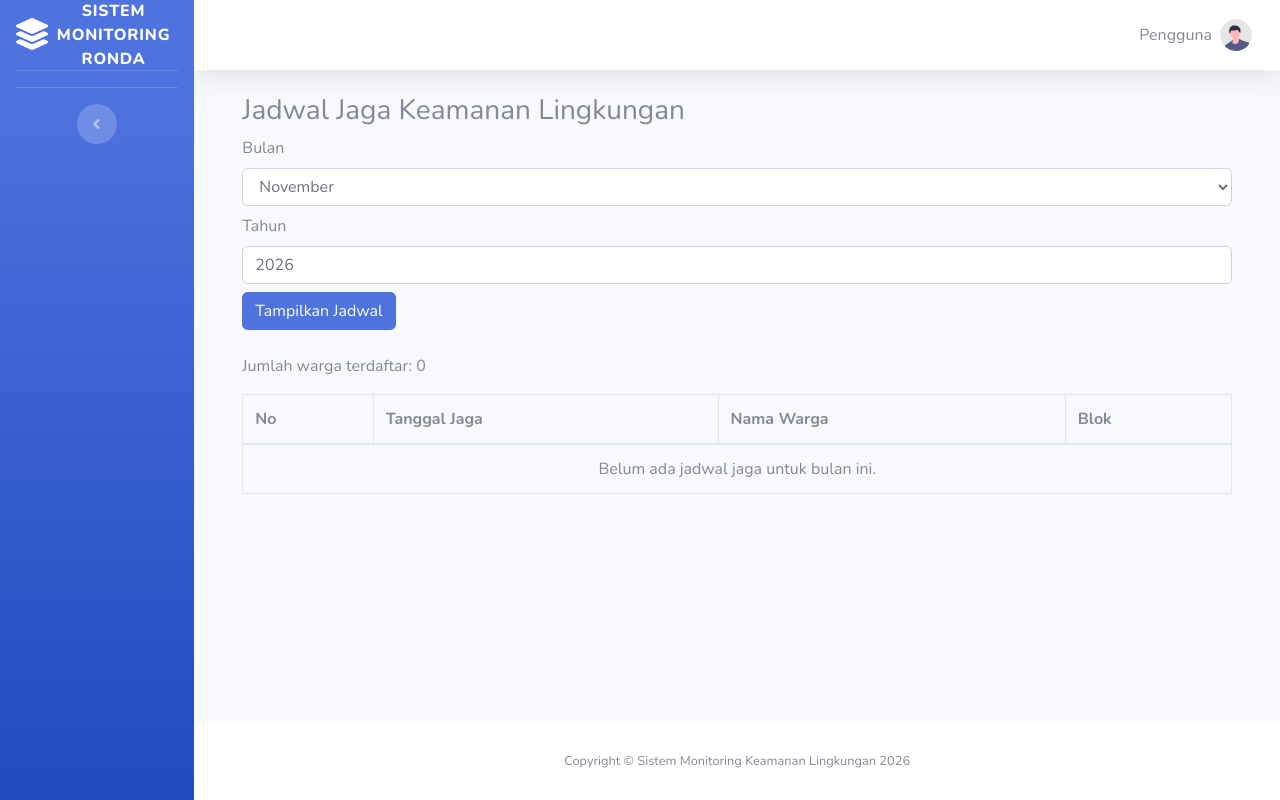
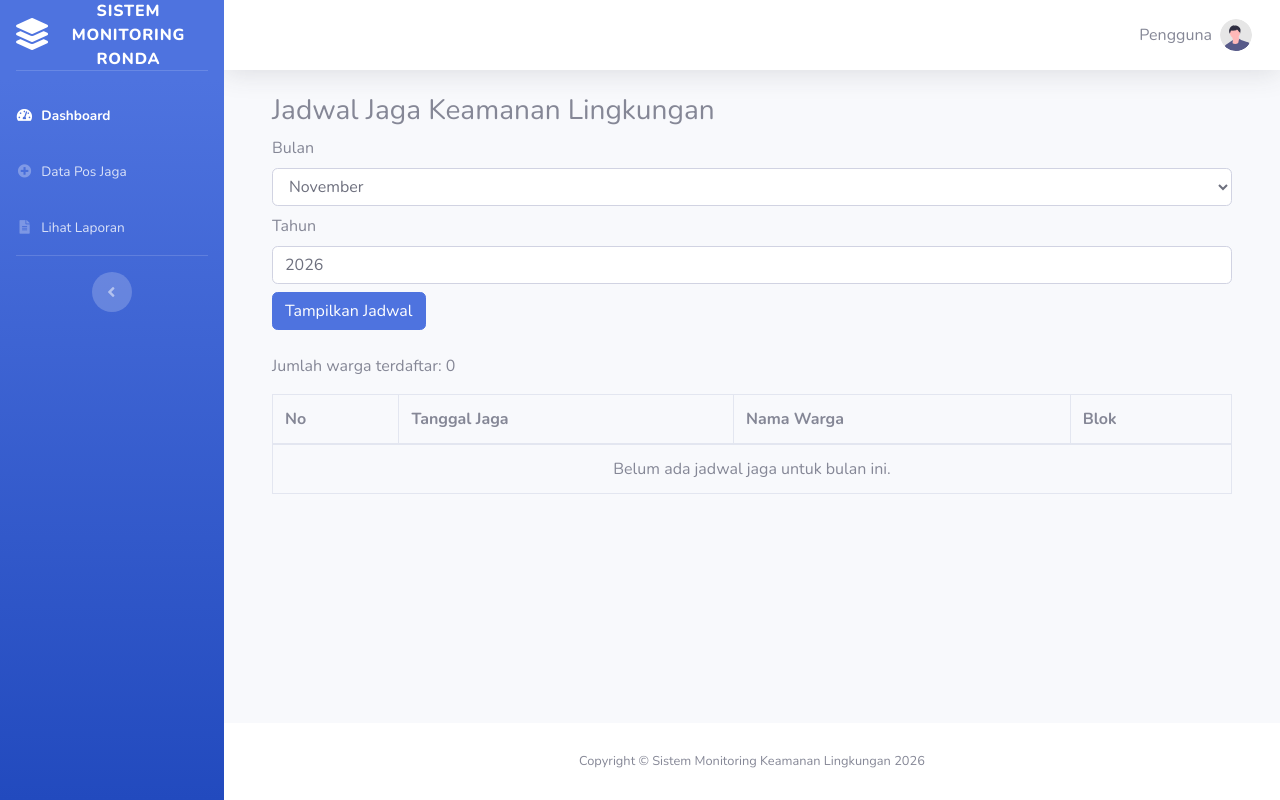
Before and after one commit to Wahjoe45/Sistem-Monitoring-Siskamling-Geofencing, a Laravel app: page /jadwal in a window 1280 px wide. Run offline with Laravel 12, Linux system fonts and the light colour scheme; the visitor is signed in with stand-in values (Sample User, id 1); data that the repository does not hold is empty; parts of the project's set-up code (start-up, migrations or seed data) failed here and were passed over.

Commit message:
Perbaikan sidebar pengurus

```diff
--- a/resources/views/jadwal/index.blade.php
+++ b/resources/views/jadwal/index.blade.php
@@ -1,5 +1,38 @@
+@extends('layouts.app')
+@section('sidebar-menu')
 
-@extends('layouts.app')
+    <li class="nav-item active">
+        <a class="nav-link" href="{{ route('pengurus.viewpengurus') }}">
+            <i class="fas fa-fw fa-tachometer-alt"></i>
+            <span>Dashboard</span>
+        </a>
+    </li>
+
+    <li class="nav-item">
+        <a class="nav-link" href="{{ route('posjaga.index') }}">
+            <i class="fas fa-fw fa-plus-circle"></i>
+            <span>Data Pos Jaga</span>
+        </a>
+    </li>
+
+    <li class="nav-item">
+        <a class="nav-link" href="{{ route('laporan.index') }}">
+            <i class="fas fa-fw fa-file-alt"></i>
+            <span>Lihat Laporan</span>
+        </a>
+    </li>
+
+@if (auth()->user()->role == 'pengurus')
+    <li class="nav-item">
+        <a class="nav-link" href="{{ route('jadwal.index') }}">
+            <i class="fas fa-fw fa-file-alt"></i>
+            <span>Jadwal Jaga</span>
+        </a>
+    </li>
+@endif
+
+@endsection
+
 @section('content')
 <div class="container">
     <h3>Jadwal Jaga Keamanan Lingkungan</h3>
@@ -47,10 +80,6 @@
                     <th>Tanggal Jaga</th>
                     <th>Nama Warga</th>
                     <th>Blok</th>
-
-                    @if (auth()->user()->role == 'pengurus')
-                        <th>Aksi</th>
-                    @endif
                 </tr>
             </thead>
 
@@ -88,14 +117,6 @@
                                     <div>{{ $detail->warga->blok ?? '-' }}</div>
                                 @endforeach
                             </td>
-
-                            @if (auth()->user()->role == 'pengurus')
-                                <td>
-                                    <span class="text-muted">
-                                        Jadwal dikelola pengurus
-                                    </span>
-                                </td>
-                            @endif
                         </tr>
                     @endforeach
 
```
Also changed, not shown: resources/views/pengurus/Posjaga/create.blade.php (+9 -0 lines), resources/views/pengurus/Posjaga/edit.blade.php (+9 -0 lines), resources/views/pengurus/Posjaga/index.blade.php (+9 -0 lines), resources/views/pengurus/Posjaga/show.blade.php (+9 -0 lines), resources/views/warga/Laporan/index.blade.php (+29 -1 lines).
